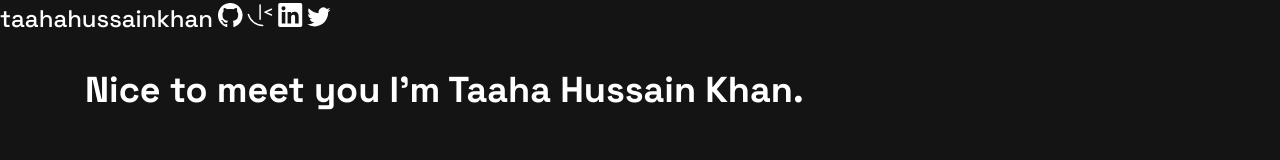
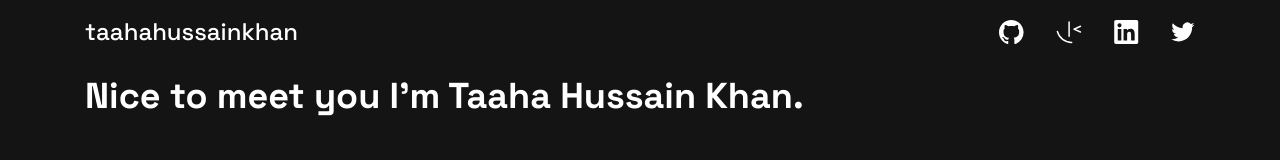
Before and after one commit to taahahussainkhan/vanilla-portfolio, a plain HTML site: page index.html in a window 1280 px wide. Drawn offline with Linux system fonts and the light colour scheme.

Commit message:
Header completed

```diff
--- a/index.html
+++ b/index.html
@@ -14,37 +14,43 @@
 
 <body>
     <header class="header">
-        <nav>
+        <div class="wrapper">
+            <nav class="header__nav">
                 <a href="/" class="header__home">taahahussainkhan</a>
-
                 <a href="" class="header_social">
-                <svg xmlns="http://www.w3.org/2000/svg" width="25" height="24" aria-labelledby="socialGithub" role="img">
+                    <svg xmlns="http://www.w3.org/2000/svg" width="25" height="24" aria-labelledby="socialGithub"
+                        role="img">
                         <title class="socialGithub">Github</title>
                         <path fill="#FFF" fill-rule="evenodd"
                             d="M12.304 0C5.506 0 0 5.506 0 12.304c0 5.444 3.522 10.042 8.413 11.672.615.108.845-.261.845-.584 0-.292-.015-1.261-.015-2.291-3.091.569-3.891-.754-4.137-1.446-.138-.354-.738-1.446-1.261-1.738-.43-.23-1.046-.8-.016-.815.97-.015 1.661.892 1.892 1.261 1.107 1.86 2.876 1.338 3.584 1.015.107-.8.43-1.338.784-1.646-2.738-.307-5.598-1.368-5.598-6.074 0-1.338.477-2.446 1.26-3.307-.122-.308-.553-1.569.124-3.26 0 0 1.03-.323 3.383 1.26.985-.276 2.03-.415 3.076-.415 1.046 0 2.092.139 3.076.416 2.353-1.6 3.384-1.261 3.384-1.261.676 1.691.246 2.952.123 3.26.784.861 1.26 1.953 1.26 3.307 0 4.721-2.875 5.767-5.613 6.074.446.385.83 1.123.83 2.277 0 1.645-.015 2.968-.015 3.383 0 .323.231.708.846.584a12.324 12.324 0 0 0 8.382-11.672C24.607 5.506 19.101 0 12.304 0Z" />
                     </svg>
                 </a>
                 <a href="" class="header_social">
-                <svg xmlns="http://www.w3.org/2000/svg" width="26" height="23" aria-labelledby="socialFrontendMentor" role="img">
+                    <svg xmlns="http://www.w3.org/2000/svg" width="26" height="23"
+                        aria-labelledby="socialFrontendMentor" role="img">
                         <title class="socialFrontendMentor">Frontend Mentor</title>
                         <path fill="#FFF"
                             d="M13.084.23a.751.751 0 0 0-.736.75v14.267a.75.75 0 1 0 1.5 0V.98a.75.75 0 0 0-.763-.75ZM24.44 4.504a.752.752 0 0 0-.284.064l-6.44 2.875a.752.752 0 0 0 0 1.37l6.44 2.884a.75.75 0 0 0 .612-1.369L19.861 8.13l4.907-2.191a.753.753 0 0 0 .38-.99.752.752 0 0 0-.708-.444ZM1.371 9.663a.752.752 0 0 0-.74.938C2.41 17.447 8.603 22.23 15.685 22.23a.75.75 0 1 0 0-1.501A14.053 14.053 0 0 1 2.083 10.225a.75.75 0 0 0-.712-.561v-.001Z" />
                     </svg>
                 </a>
                 <a href="" class="header_social">
-                <svg xmlns="http://www.w3.org/2000/svg" width="25" height="24" aria-labelledby="socialLinkedIn" role="img">
+                    <svg xmlns="http://www.w3.org/2000/svg" width="25" height="24" aria-labelledby="socialLinkedIn"
+                        role="img">
                         <title class="socialLinkedIn">LinkedIn</title>
                         <path fill="#FFF" fill-rule="evenodd"
                             d="M5.551 3.304c-1.14 0-2.067.926-2.067 2.064 0 1.14.928 2.066 2.067 2.066a2.066 2.066 0 0 0 0-4.13ZM3.767 8.998v11.453h3.562L7.33 8.998H3.767Zm5.798 0V20.45l3.554.002.002-5.668c0-1.454.253-2.941 2.132-2.941 1.851 0 1.851 1.755 1.851 3.036v5.571l3.559-.001v-6.28c0-2.834-.517-5.457-4.27-5.457-1.763 0-2.916.997-3.368 1.85h-.05V8.997h-3.41ZM22.435 24H1.982c-.976 0-1.77-.777-1.77-1.732V1.731C.212.776 1.006 0 1.982 0h20.453c.98 0 1.777.776 1.777 1.73v20.538c0 .955-.797 1.732-1.777 1.732Z" />
                     </svg>
                 </a>
                 <a href="" class="header_social">
-                <svg xmlns="http://www.w3.org/2000/svg" width="24" height="20" aria-labelledby="socialTwitter" role="img">
+                    <svg xmlns="http://www.w3.org/2000/svg" width="24" height="20" aria-labelledby="socialTwitter"
+                        role="img">
                         <title class="socialTwitter">Twitter</title>
                         <path fill="#FFF"
                             d="M23.492 2.705a9.563 9.563 0 0 1-2.742.751 4.788 4.788 0 0 0 2.1-2.643 9.536 9.536 0 0 1-3.033 1.159 4.778 4.778 0 0 0-8.14 4.357 13.564 13.564 0 0 1-9.844-4.99 4.774 4.774 0 0 0-.646 2.4 4.778 4.778 0 0 0 2.124 3.977 4.765 4.765 0 0 1-2.163-.598v.061a4.778 4.778 0 0 0 3.832 4.684 4.812 4.812 0 0 1-2.158.082 4.78 4.78 0 0 0 4.462 3.316 9.584 9.584 0 0 1-5.932 2.045c-.38 0-.762-.022-1.14-.067a13.508 13.508 0 0 0 7.32 2.146c8.787 0 13.59-7.277 13.59-13.589 0-.205-.004-.412-.013-.617a9.71 9.71 0 0 0 2.381-2.471l.002-.003Z" />
                     </svg></a>
             </nav>
+        </div>
+
     </header>
     <main class="main">
         <div class="wrapper">
--- a/style.css
+++ b/style.css
@@ -1,15 +1,15 @@
 /* GLOBAL */
 
-:root{
-    --bg-body:hsl(0, 0%, 8%);
+:root {
+    --bg-body: hsl(0, 0%, 8%);
     --bg-contact: hsl(0, 0%, 14%);
-    --accent:hsl(153, 71%, 59%);
-    --text1 : hsl(0, 0%, 100%);
-    --text2 : hsl(0, 0%, 85%);
-    --invalid  : hsl(7, 100%, 68%);
+    --accent: hsl(153, 71%, 59%);
+    --text1: hsl(0, 0%, 100%);
+    --text2: hsl(0, 0%, 85%);
+    --invalid: hsl(7, 100%, 68%);
     --fs-18: 1.125rem;
     --fs-88: 5.5rem;
-    --fs-72 : 4.5rem;
+    --fs-72: 4.5rem;
     --fs-48: 3rem;
     --fs-40: 2.5rem;
     --fs-32: 2rem;
@@ -17,58 +17,93 @@
     --container: 69.375rem;
     --transition: 250ms ease-in-out;
 }
-html{
+
+html {
     box-sizing: border-box;
     font-size: 100%;
 }
-*, *:before, *:after{
+
+*,
+*:before,
+*:after {
     box-sizing: inherit;
 }
-body{
+
+body {
     margin: 0;
     font-family: 'Space Grotesk', sans-serif;
     background-color: var(--bg-body);
     color: var(--text1);
-    font-size: var(--fs-18 );
+    font-size: var(--fs-18);
     line-height: 1.56;
 }
-a{
+
+a {
     transition: color var(--transition);
 }
-a:hover{
+
+a:hover {
     color: var(--accent);
 }
-.header_social{
-    display: inline-block;
-}
-.header_social > svg > path {
-  transition: fill var(--transition);
-}
-.header_social:hover > svg > path {
-    fill: var(--accent);
-}
-.wrapper{
+
+.wrapper {
     width: calc(100% - 2rem);
     max-width: var(--container);
     margin-inline: auto;
 }
 
 /* 600px */
-@media (min-width:37.5rem){
-    .wrapper{
+@media (min-width:37.5rem) {
+    .wrapper {
         width: calc(100% - 3.75rem);
     }
 }
 
 /* Header */
 
-.header{
-
+.header {
+    margin-top: 20px;
 }
 
-.header__home{
+.header__nav {
+    display: flex;
+    flex-wrap: wrap;
+    justify-content: center;
+    text-align: center;
+    gap: 20px 25px;
+}
+
+.header__home {
     font-size: 1.5rem;
     font-size: clamp(1.5rem, 1.02vw + 2.04, 2rem);
+    line-height: 1;
     color: var(--text1);
     text-decoration: none;
+    flex: 1 0 100%;
 }
+
+.header_social svg{
+    display: block;
+}
+
+.header_social>svg>path {
+    transition: fill var(--transition);
+}
+
+.header_social:hover>svg>path {
+    fill: var(--accent);
+}
+
+@media (min-width:37.5rem) {
+    .header__nav {
+        justify-content: flex-start;
+        align-items: center;
+        text-align: left;
+        gap: 32px;
+    }
+
+    .header__home {
+        flex: 1;
+        margin-inline-end: auto;
+    }
+}
```
Lines whose indentation alone changed are shown as unchanged.
